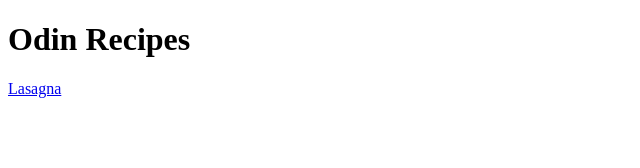
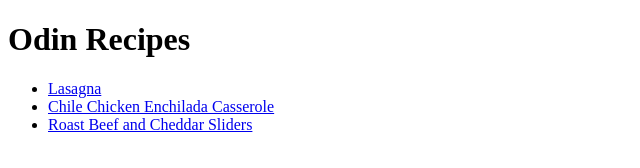
Before and after one commit to seeques/odin-recipes, a plain HTML site: page index.html in a window 1280 px wide. Shown: the whole page, without its empty margins (0-640 px from the left). Drawn offline with Linux system fonts and the light colour scheme.

Commit message:
Add two more recipes, create a list of all of them

```diff
--- a/index.html
+++ b/index.html
@@ -8,7 +8,18 @@
 
 <body>
     <h1>Odin Recipes</h1>
-    <a href="./recipes/lasagna.html" target="_blank" rel="noreferrer">Lasagna</a>
+    <ul>
+        <li>
+            <a href="./recipes/lasagna.html" target="_blank" rel="noreferrer">Lasagna</a>
+        </li>
+        <li>
+            <a href="./recipes/chile-chicken-enchilada-casserole.html" target="_blank" rel="noreferrer">Chile Chicken
+                Enchilada Casserole</a>
+        </li>
+        <li>
+            <a href="./recipes/roast-beef.html" target="_blank" rel="noreferrer">Roast Beef and Cheddar Sliders</a>
+        </li>
+    </ul>
 </body>
 
 </html>
```
